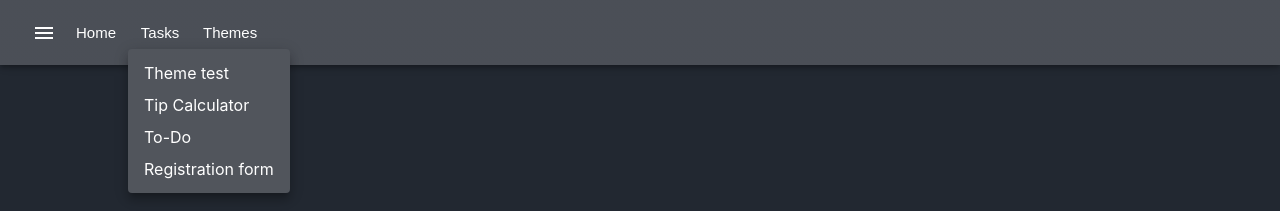
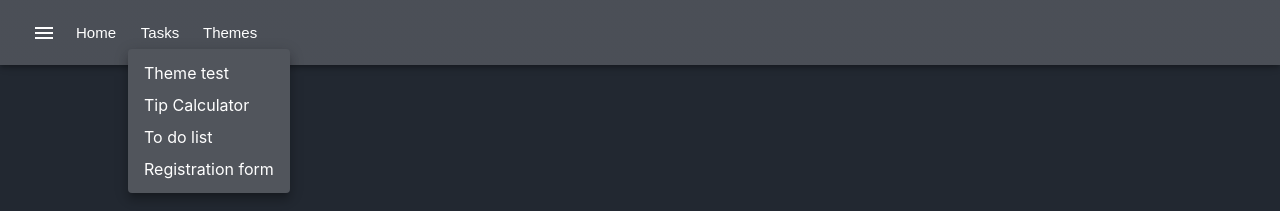
Before and after one commit to Xorbak/Portfolio, a React (Create React App) app: page / in a window 1280 px wide. Both pictures are taken after a click on the button "Tasks". Shown: the top 211 px of the page. Built offline with nearby package versions, Linux system fonts and the light colour scheme.

Commit message:
task dropdown refactor

```diff
--- a/src/components/Navbar/components/taskDropdown.tsx
+++ b/src/components/Navbar/components/taskDropdown.tsx
@@ -18,7 +18,16 @@ export const TaskDropdown = ({ handleCloseNavMenu }: Props) => {
   const handleCloseTasks = () => {
     setAnchorElTasks(null);
   };
-
+  interface taskArray {
+    location: string;
+    label: string;
+  }
+  const tasks: taskArray[] = [
+    { location: "/ThemeTest", label: "Theme test" },
+    { location: "/TipCalc", label: "Tip Calculator" },
+    { location: "/To-do", label: "To do list" },
+    { location: "/Registration", label: "Registration form" },
+  ];
   return (
     <Typography variant="h6" sx={styles.NavbarItem}>
       <Button
@@ -46,34 +55,15 @@ export const TaskDropdown = ({ handleCloseNavMenu }: Props) => {
         }}
         sx={{ color: "text.primary" }}
       >
-        <Taskitem
-          handleCloseTasks={() => {
-            handleCloseTasks(), handleCloseNavMenu();
-          }}
-          location="/ThemeTest"
-          label="Theme test"
-        />
-        <Taskitem
-          handleCloseTasks={() => {
-            handleCloseTasks(), handleCloseNavMenu();
-          }}
-          location="/TipCalc"
-          label="Tip Calculator"
-        />
-        <Taskitem
-          handleCloseTasks={() => {
-            handleCloseTasks(), handleCloseNavMenu();
-          }}
-          location="/To-do"
-          label="To-Do"
-        />{" "}
-        <Taskitem
-          handleCloseTasks={() => {
-            handleCloseTasks(), handleCloseNavMenu();
-          }}
-          location="/Registration"
-          label="Registration form"
-        />
+        {tasks.map(({ location, label }) => (
+          <Taskitem
+            handleCloseTasks={() => {
+              handleCloseTasks(), handleCloseNavMenu();
+            }}
+            location={location}
+            label={label}
+          />
+        ))}
       </Menu>
     </Typography>
   );
```
